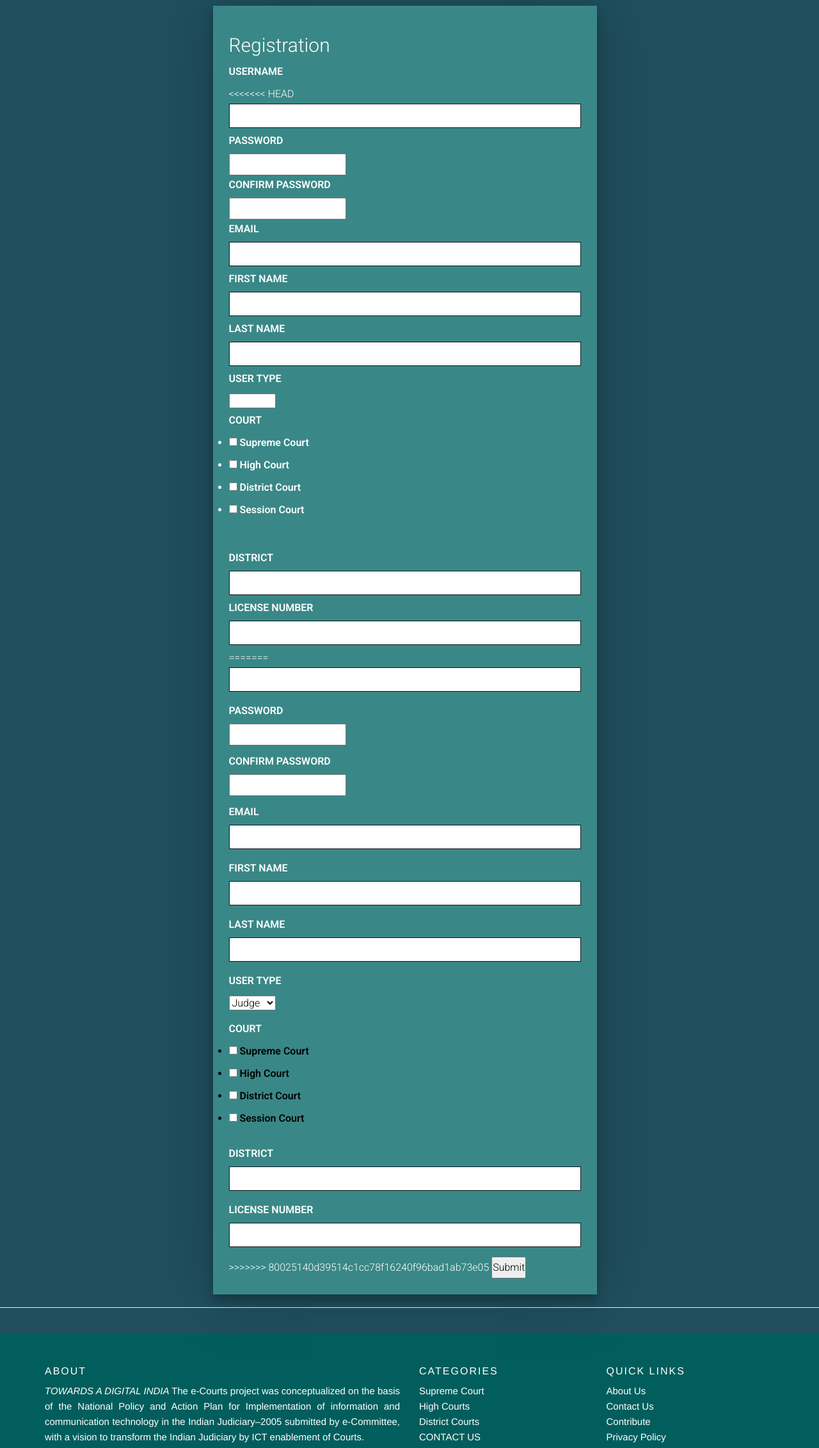
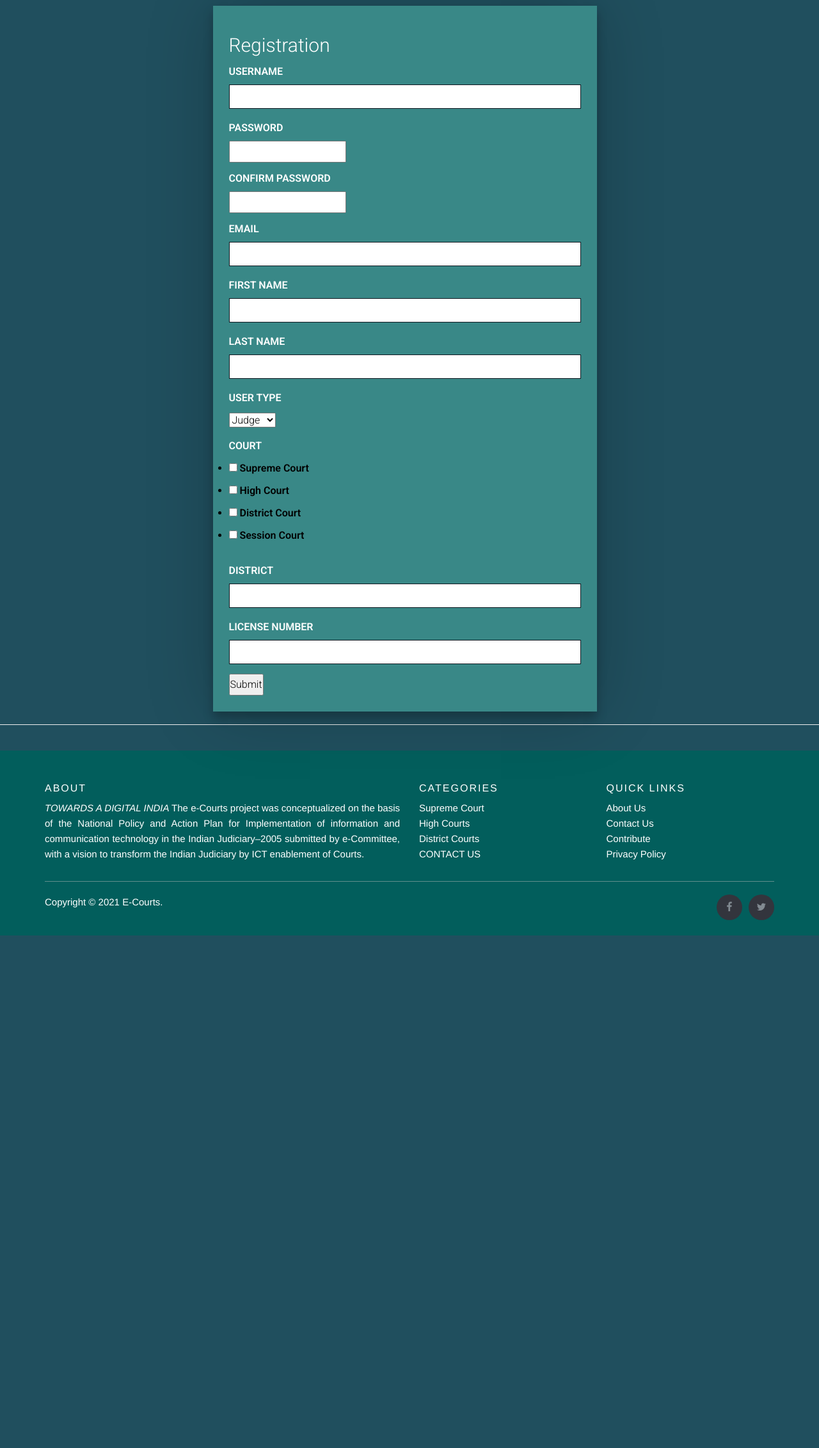
Before and after one commit to Jinal5/Virtual-Court-old, a Django app: page /register/ in a window 1280 px wide. Shown: the part 51-2314 px from the top of the page at 64% size. After the commit the page ends 1513 px from the top, so only its background shows below. Run offline with Django 3.2, Linux system fonts and the light colour scheme; some libraries are stand-ins or nearby versions.

Commit message:
Update registration_form.html

```diff
--- a/court/templates/court/registration_form.html
+++ b/court/templates/court/registration_form.html
@@ -5,27 +5,6 @@
         {% csrf_token%}
         <h2>Registration</h2>
         <label for="username">USERNAME</label><br>
-<<<<<<< HEAD
-        {{ form.username }}<br>
-        <label for="password">PASSWORD</label><br>
-        {{ form.password}}<br>
-        <label for="password1">CONFIRM PASSWORD</label><br>
-        {{ form.password1}}<br>
-        <label for="email">EMAIL</label><br>
-        {{ form.email}}<br>
-        <label for="first_name">FIRST NAME</label><br>
-        {{ form.first_name}}<br>
-        <label for="last_name">LAST NAME</label><br>
-        {{ form.last_name}}<br>
-        <label for="user_type">USER TYPE</label><br>
-        {{ form.user_type}}<br>
-        <label for="court">COURT</label><br>
-        {{ form.court }}<br>
-        <label for="district">DISTRICT</label><br>
-        {{ form.address }}<br>
-        <label for="license_no">LICENSE NUMBER</label><br>
-        {{ form.license_no}}<br>
-=======
         <fieldset style="color: black;">{{ form.username }}</fieldset>
 
         <label for="password">PASSWORD</label><br>
@@ -53,7 +32,6 @@
         <label for="license_no">LICENSE NUMBER</label>
         <fieldset style="color: black;">{{ form.license_no}}</fieldset>
 
->>>>>>> 80025140d39514c1cc78f16240f96bad1ab73e05
         <input type="submit" name="Submit" id="Submit" value="Submit" style="color: black">
 
     </form>
```
